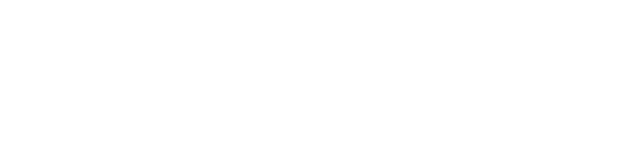
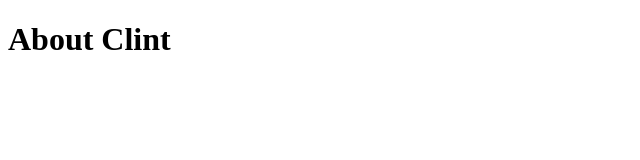
Before and after one commit to cgrounds/git-practice, a plain HTML site: page about.html in a window 1280 px wide. Shown: the whole page, without its empty margins (0-640 px from the left). Drawn offline with Linux system fonts and the light colour scheme.

Commit message:
Added headers to about and index

```diff
--- a/about.html
+++ b/about.html
@@ -5,6 +5,6 @@
     <title>About Me</title>
   </head>
   <body>
-
+<h1>About Clint</h1>
   </body>
 </html>
```
Also changed, not shown: index.html (+1 -1 lines).
